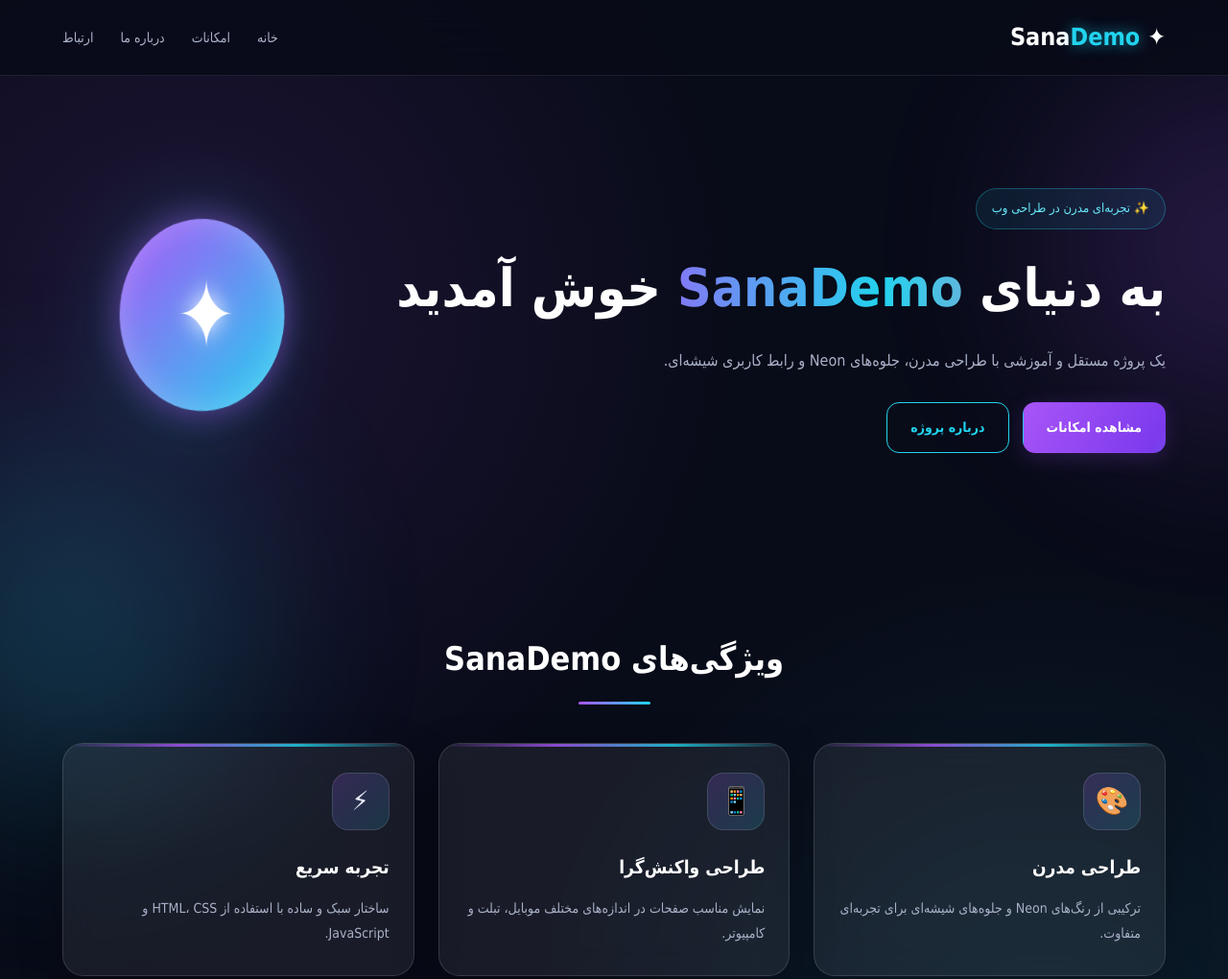
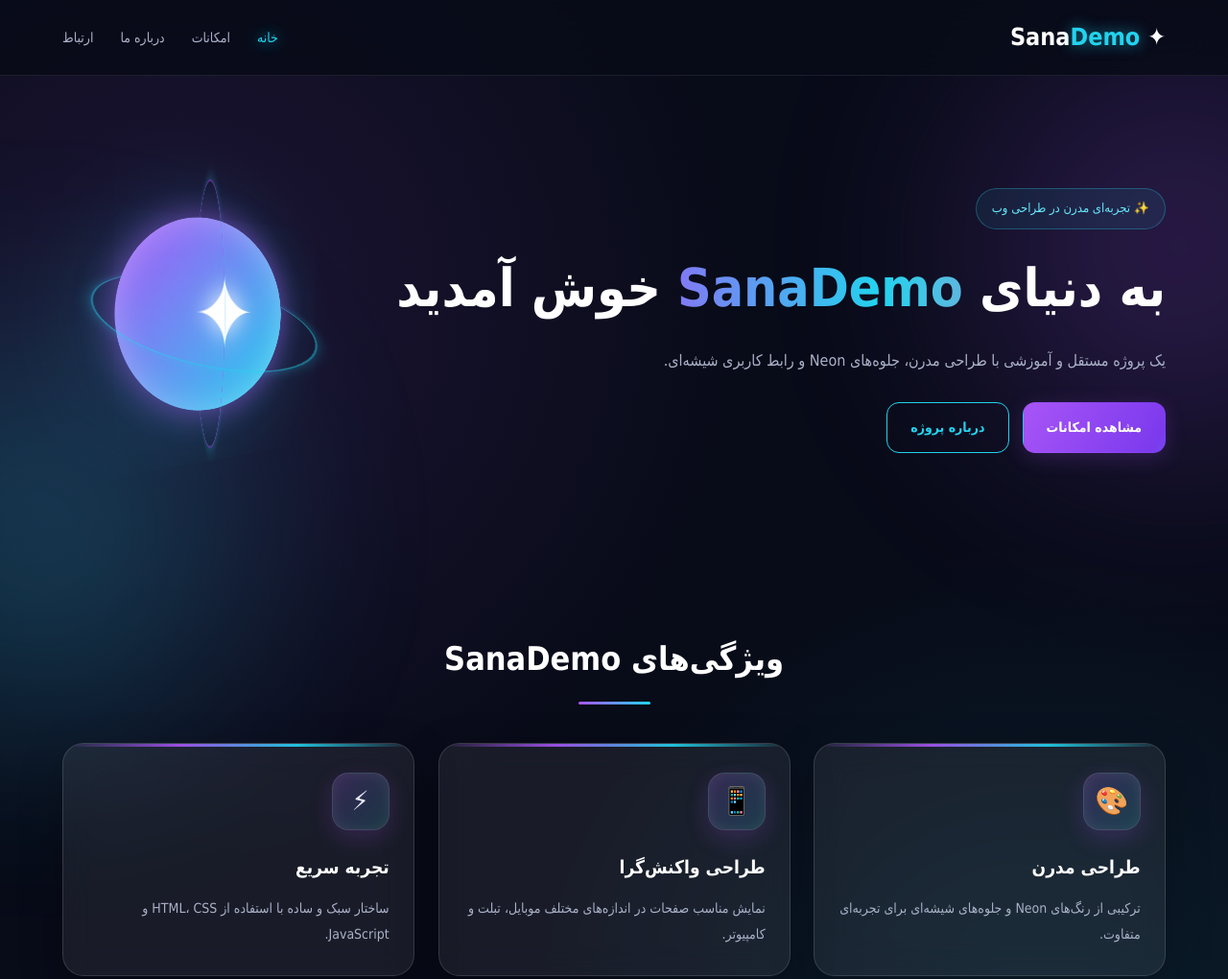
Before and after one commit to mohamad7899/sana-demo-page, a plain HTML site: page index.html in a window 1280 px wide. Shown: the top 1020 px of the page at 96% size. Drawn offline with Linux system fonts and the light colour scheme.

Commit message:
Refactor CSS for clarity and improved styles
Updated comments and improved formatting for consistency. Enhanced animations and adjusted styles for various elements.

```diff
--- a/style.css
+++ b/style.css
@@ -1,11 +1,10 @@
 
-/* =========================================
-   SanaDemo
-   Advanced Hybrid 3D Design
-   Neon + Glassmorphism
-========================================= */
+/* ==========================================
+   SanaDemo ULTIMATE 3D
+   Neon + Glassmorphism + Interactive Motion
+========================================== */
 
-/* ---------- ROOT ---------- */
+/* ========== ROOT ========== */
 
 :root {
     --bg: #080b18;
@@ -21,7 +20,7 @@
     --shadow: 0 15px 45px rgba(0,0,0,0.25);
 }
 
-/* ---------- RESET ---------- */
+/* ========== RESET ========== */
 
 * {
     margin: 0;
@@ -36,6 +35,8 @@ html {
 body {
     min-height: 100vh;
     overflow-x: hidden;
+    position: relative;
+    isolation: isolate;
     font-family: Tahoma, Arial, sans-serif;
     color: var(--text);
     background:
@@ -43,20 +44,19 @@ body {
         radial-gradient(circle at 85% 70%, rgba(34,211,238,0.10), transparent 35%),
         var(--bg);
     line-height: 1.9;
-    position: relative;
 }
 
-/* ---------- ANIMATED BACKGROUND ---------- */
+/* ========== ANIMATED BACKGROUND ========== */
 
 body::before,
 body::after {
     content: "";
     position: fixed;
-    width: 350px;
-    height: 350px;
+    width: 380px;
+    height: 380px;
     border-radius: 50%;
     filter: blur(110px);
-    opacity: 0.22;
+    opacity: 0.23;
     pointer-events: none;
     z-index: -1;
 }
@@ -64,27 +64,36 @@ body::after {
 body::before {
     background: var(--purple);
     top: 5%;
-    right: -150px;
-    animation: backgroundFloat 12s ease-in-out infinite alternate;
+    right: -170px;
+    animation: neonDriftOne 14s ease-in-out infinite alternate;
 }
 
 body::after {
     background: var(--cyan);
     bottom: 5%;
-    left: -150px;
-    animation: backgroundFloat 15s ease-in-out infinite alternate-reverse;
+    left: -170px;
+    animation: neonDriftTwo 17s ease-in-out infinite alternate;
 }
 
-@keyframes backgroundFloat {
+@keyframes neonDriftOne {
     from {
-        transform: translate(0, 0);
+        transform: translate(0,0) scale(1);
     }
     to {
-        transform: translate(70px, 90px);
+        transform: translate(-90px,80px) scale(1.3);
     }
 }
 
-/* ---------- GENERAL ---------- */
+@keyframes neonDriftTwo {
+    from {
+        transform: translate(0,0) scale(1);
+    }
+    to {
+        transform: translate(90px,-80px) scale(1.25);
+    }
+}
+
+/* ========== GENERAL ========== */
 
 a {
     color: inherit;
@@ -107,7 +116,7 @@ button {
 
 .section-title {
     text-align: center;
-    font-size: clamp(24px, 4vw, 34px);
+    font-size: clamp(24px,4vw,34px);
     margin-bottom: 40px;
     color: var(--white);
 }
@@ -119,16 +128,16 @@ button {
     height: 3px;
     margin: 12px auto 0;
     border-radius: 10px;
-    background: linear-gradient(90deg, var(--purple), var(--cyan));
+    background: linear-gradient(90deg,var(--purple),var(--cyan));
 }
 
-/* ---------- NAVBAR ---------- */
+/* ========== NAVBAR ========== */
 
 .navbar {
     position: sticky;
     top: 0;
     z-index: 1000;
-    background: rgba(8,11,24,0.78);
+    background: rgba(8,11,24,0.82);
     backdrop-filter: blur(20px);
     -webkit-backdrop-filter: blur(20px);
     border-bottom: 1px solid rgba(255,255,255,0.08);
@@ -140,6 +149,7 @@ button {
     justify-content: space-between;
     align-items: center;
     gap: 25px;
+    position: relative;
 }
 
 .brand {
@@ -166,12 +176,13 @@ button {
     transition: 0.3s ease;
 }
 
-.nav-links a:hover {
+.nav-links a:hover,
+.nav-links a.active {
     color: var(--cyan);
-    text-shadow: 0 0 12px var(--cyan);
+    text-shadow: 0 0 15px var(--cyan);
 }
 
-/* ---------- HERO ---------- */
+/* ========== HERO ========== */
 
 .hero {
     min-height: 510px;
@@ -199,14 +210,14 @@ button {
 }
 
 .hero h1 {
-    font-size: clamp(32px, 5vw, 55px);
+    font-size: clamp(32px,5vw,55px);
     line-height: 1.5;
     margin-bottom: 20px;
     color: var(--white);
 }
 
 .hero h1 span {
-    background: linear-gradient(90deg, var(--purple), var(--cyan), var(--pink));
+    background: linear-gradient(90deg,var(--purple),var(--cyan),var(--pink));
     background-size: 200% auto;
     -webkit-background-clip: text;
     background-clip: text;
@@ -226,14 +237,14 @@ button {
     font-size: 16px;
 }
 
+/* ========== BUTTONS ========== */
+
 .hero-actions {
     display: flex;
     flex-wrap: wrap;
     gap: 14px;
     margin-top: 28px;
 }
-
-/* ---------- BUTTONS ---------- */
 
 .btn {
     display: inline-flex;
@@ -243,7 +254,7 @@ button {
     padding: 12px 24px;
     border: 1px solid transparent;
     border-radius: 13px;
-    background: linear-gradient(120deg, var(--purple), #7c3aed, var(--cyan));
+    background: linear-gradient(120deg,var(--purple),#7c3aed,var(--cyan));
     background-size: 200% auto;
     color: white;
     font-size: 14px;
@@ -251,6 +262,26 @@ button {
     cursor: pointer;
     transition: 0.35s ease;
     box-shadow: 0 5px 22px rgba(168,85,247,0.2);
+    position: relative;
+    overflow: hidden;
+    isolation: isolate;
+}
+
+.btn::before {
+    content: "";
+    position: absolute;
+    top: -100%;
+    left: -100%;
+    width: 60%;
+    height: 300%;
+    background: rgba(255,255,255,0.18);
+    transform: rotate(35deg);
+    transition: left 0.6s ease;
+    z-index: -1;
+}
+
+.btn:hover::before {
+    left: 150%;
 }
 
 .btn:hover {
@@ -270,7 +301,7 @@ button {
     background: rgba(34,211,238,0.1);
 }
 
-/* ---------- HERO 3D VISUAL ---------- */
+/* ========== HERO 3D OBJECT ========== */
 
 .hero-visual {
     flex: 0 0 300px;
@@ -279,20 +310,28 @@ button {
     align-items: center;
     justify-content: center;
     perspective: 1000px;
+    transform-style: preserve-3d;
+    transform:
+        perspective(1000px)
+        rotateX(var(--hero-rotate-x,0deg))
+        rotateY(var(--hero-rotate-y,0deg));
+    transition: transform 0.2s ease-out;
 }
 
 .hero-orb {
+    position: relative;
     width: 200px;
     height: 200px;
     display: flex;
     align-items: center;
     justify-content: center;
     border-radius: 50%;
-    background: linear-gradient(135deg, var(--purple), var(--cyan));
+    background: linear-gradient(135deg,var(--purple),var(--cyan));
+    transform-style: preserve-3d;
     box-shadow:
-        0 0 35px rgba(168,85,247,0.5),
-        0 0 85px rgba(34,211,238,0.25),
-        inset 0 0 35px rgba(255,255,255,0.25);
+        0 0 35px rgba(168,85,247,0.6),
+        0 0 85px rgba(34,211,238,0.3),
+        inset 0 0 35px rgba(255,255,255,0.3);
     animation: orbFloat 5s ease-in-out infinite;
 }
 
@@ -300,10 +339,29 @@ button {
     color: white;
     font-size: 95px;
     text-shadow: 0 0 25px white;
+    transform: translateZ(35px);
+}
+
+.hero-orb::before,
+.hero-orb::after {
+    content: "";
+    position: absolute;
+    inset: -18px;
+    border: 2px solid rgba(34,211,238,0.5);
+    border-radius: 50%;
+    transform: rotateX(65deg);
+    box-shadow: 0 0 15px rgba(34,211,238,0.3);
+    pointer-events: none;
+}
+
+.hero-orb::after {
+    inset: -35px;
+    border-color: rgba(168,85,247,0.45);
+    transform: rotateY(65deg);
 }
 
 @keyframes orbFloat {
-    0%, 100% {
+    0%,100% {
         transform: translateY(0) rotateY(0deg);
     }
     50% {
@@ -311,30 +369,39 @@ button {
     }
 }
 
+/* ========== FLOATING ELEMENTS ========== */
+
 .float-3d {
-    animation: floatElement 5s ease-in-out infinite;
+    animation: floatUltimate 5s ease-in-out infinite;
+    animation-delay: var(--float-delay,0s);
 }
 
-@keyframes floatElement {
-    0%, 100% {
+@keyframes floatUltimate {
+    0%,100% {
         translate: 0 0;
     }
     50% {
-        translate: 0 -12px;
+        translate: 0 -18px;
     }
 }
 
-/* ---------- CARDS ---------- */
+/* ========== CARDS ========== */
 
 .grid,
 .cards {
     display: grid;
-    grid-template-columns: repeat(3, minmax(0, 1fr));
+    grid-template-columns: repeat(3,minmax(0,1fr));
     gap: 25px;
 }
 
 .card {
+    --rotate-x: 0deg;
+    --rotate-y: 0deg;
+    --mouse-x: 50%;
+    --mouse-y: 50%;
+
     position: relative;
+    isolation: isolate;
     padding: 30px 25px;
     overflow: hidden;
     border: 1px solid var(--glass-border);
@@ -343,11 +410,16 @@ button {
     backdrop-filter: blur(18px);
     -webkit-backdrop-filter: blur(18px);
     box-shadow: var(--shadow);
+    transform:
+        perspective(1000px)
+        rotateX(var(--rotate-x))
+        rotateY(var(--rotate-y))
+        translateZ(0);
+    transform-style: preserve-3d;
     transition:
-        transform 0.35s ease,
-        border-color 0.35s ease,
-        box-shadow 0.35s ease;
-    transform-style: preserve-3d;
+        transform 0.18s ease-out,
+        border-color 0.3s ease,
+        box-shadow 0.3s ease;
 }
 
 .card::before {
@@ -357,16 +429,43 @@ button {
     right: 0;
     width: 100%;
     height: 3px;
-    background: linear-gradient(90deg, transparent, var(--purple), var(--cyan), transparent);
-    opacity: 0.8;
+    background: linear-gradient(90deg,transparent,var(--purple),var(--cyan),transparent);
+    opacity: 0.9;
 }
 
-.card:hover {
-    transform: translateY(-9px);
-    border-color: rgba(34,211,238,0.45);
+.card::after {
+    content: "";
+    position: absolute;
+    inset: 0;
+    z-index: -1;
+    pointer-events: none;
+    background: radial-gradient(
+        circle at var(--mouse-x) var(--mouse-y),
+        rgba(34,211,238,0.25),
+        rgba(168,85,247,0.12) 30%,
+        transparent 65%
+    );
+    opacity: 0;
+    transition: opacity 0.3s ease;
+}
+
+.card.card-active::after {
+    opacity: 1;
+}
+
+.card.card-active {
+    border-color: rgba(34,211,238,0.7);
     box-shadow:
-        0 18px 45px rgba(0,0,0,0.35),
-        0 0 25px rgba(168,85,247,0.15);
+        0 20px 45px rgba(0,0,0,0.35),
+        0 0 25px rgba(34,211,238,0.18),
+        0 0 45px rgba(168,85,247,0.12);
+}
+
+.card-icon,
+.card h3,
+.card p {
+    position: relative;
+    transform: translateZ(25px);
 }
 
 .card-icon {
@@ -377,9 +476,12 @@ button {
     justify-content: center;
     margin-bottom: 20px;
     border-radius: 17px;
-    background: linear-gradient(135deg, rgba(168,85,247,0.2), rgba(34,211,238,0.15));
+    background: linear-gradient(135deg,rgba(168,85,247,0.2),rgba(34,211,238,0.15));
     border: 1px solid rgba(255,255,255,0.12);
     font-size: 28px;
+    box-shadow:
+        0 8px 25px rgba(168,85,247,0.2),
+        inset 0 0 15px rgba(255,255,255,0.08);
 }
 
 .card h3 {
@@ -393,7 +495,7 @@ button {
     font-size: 14px;
 }
 
-/* ---------- INFO BOX ---------- */
+/* ========== INFO BOX ========== */
 
 .info-box {
     padding: 35px;
@@ -419,7 +521,7 @@ button {
     margin-bottom: 15px;
 }
 
-/* ---------- PAGE HEADER ---------- */
+/* ========== PAGE HEADER ========== */
 
 .page-header {
     text-align: center;
@@ -429,7 +531,7 @@ button {
 
 .page-header h1 {
     color: var(--white);
-    font-size: clamp(30px, 5vw, 43px);
+    font-size: clamp(30px,5vw,43px);
     margin: 12px 0;
 }
 
@@ -442,14 +544,15 @@ button {
     color: var(--muted);
 }
 
-/* ---------- SCROLL REVEAL ---------- */
+/* ========== SCROLL REVEAL ========== */
 
 .reveal {
     opacity: 0;
-    translate: 0 30px;
+    translate: 0 35px;
     transition:
-        opacity 0.7s ease,
-        translate 0.7s ease;
+        opacity 0.8s ease,
+        translate 0.8s ease;
+    transition-delay: var(--reveal-delay,0ms);
 }
 
 .reveal.revealed {
@@ -457,7 +560,7 @@ button {
     translate: 0 0;
 }
 
-/* ---------- BACK TO TOP ---------- */
+/* ========== BACK TO TOP ========== */
 
 .back-to-top {
     position: fixed;
@@ -468,7 +571,7 @@ button {
     height: 48px;
     border: 1px solid rgba(255,255,255,0.2);
     border-radius: 15px;
-    background: linear-gradient(135deg, var(--purple), var(--cyan));
+    background: linear-gradient(135deg,var(--purple),var(--cyan));
     color: white;
     font-size: 25px;
     cursor: pointer;
@@ -490,7 +593,7 @@ button {
     box-shadow: 0 0 28px rgba(34,211,238,0.6);
 }
 
-/* ---------- MOBILE MENU BUTTON ---------- */
+/* ========== MOBILE MENU ========== */
 
 .mobile-menu-button {
     display: none;
@@ -503,7 +606,7 @@ button {
     cursor: pointer;
 }
 
-/* ---------- FOOTER ---------- */
+/* ========== FOOTER ========== */
 
 .footer {
     margin-top: 50px;
@@ -515,14 +618,14 @@ button {
     font-size: 13px;
 }
 
-/* ---------- SELECTION ---------- */
+/* ========== SELECTION ========== */
 
 ::selection {
     background: var(--purple);
     color: white;
 }
 
-/* ---------- SCROLLBAR ---------- */
+/* ========== SCROLLBAR ========== */
 
 ::-webkit-scrollbar {
     width: 9px;
@@ -533,16 +636,16 @@ button {
 }
 
 ::-webkit-scrollbar-thumb {
-    background: linear-gradient(var(--purple), var(--cyan));
+    background: linear-gradient(var(--purple),var(--cyan));
     border-radius: 20px;
 }
 
-/* ---------- RESPONSIVE TABLET ---------- */
+/* ========== TABLET ========== */
 
 @media (max-width: 900px) {
     .grid,
     .cards {
-        grid-template-columns: repeat(2, minmax(0, 1fr));
+        grid-template-columns: repeat(2,minmax(0,1fr));
     }
 
     .hero-visual {
@@ -555,7 +658,7 @@ button {
     }
 }
 
-/* ---------- RESPONSIVE MOBILE ---------- */
+/* ========== MOBILE ========== */
 
 @media (max-width: 700px) {
 
@@ -566,19 +669,14 @@ button {
         flex-wrap: wrap;
     }
 
-    .navbar {
-        position: sticky;
-    }
-
-    /* Button is created by script.js */
-    .navbar .mobile-menu-button {
+    .mobile-menu-button {
         display: block;
         position: absolute;
         top: 14px;
         left: 5%;
     }
 
-    .navbar .nav-content {
+    .nav-content {
         padding-left: 55px;
     }
 
@@ -623,6 +721,7 @@ button {
         min-height: 210px;
         flex-basis: auto;
         width: 100%;
+        transform: none !important;
     }
 
     .hero-orb {
@@ -656,11 +755,16 @@ button {
         bottom: 17px;
         left: 17px;
     }
+
+    .card {
+        transform: none !important;
+    }
 }
 
-/* ---------- SMALL MOBILE ---------- */
+/* ========== SMALL MOBILE ========== */
 
 @media (max-width: 380px) {
+
     .brand {
         font-size: 21px;
     }
@@ -679,9 +783,10 @@ button {
     }
 }
 
-/* ---------- REDUCED MOTION ---------- */
+/* ========== REDUCED MOTION ========== */
 
 @media (prefers-reduced-motion: reduce) {
+
     *,
     *::before,
     *::after {
```
